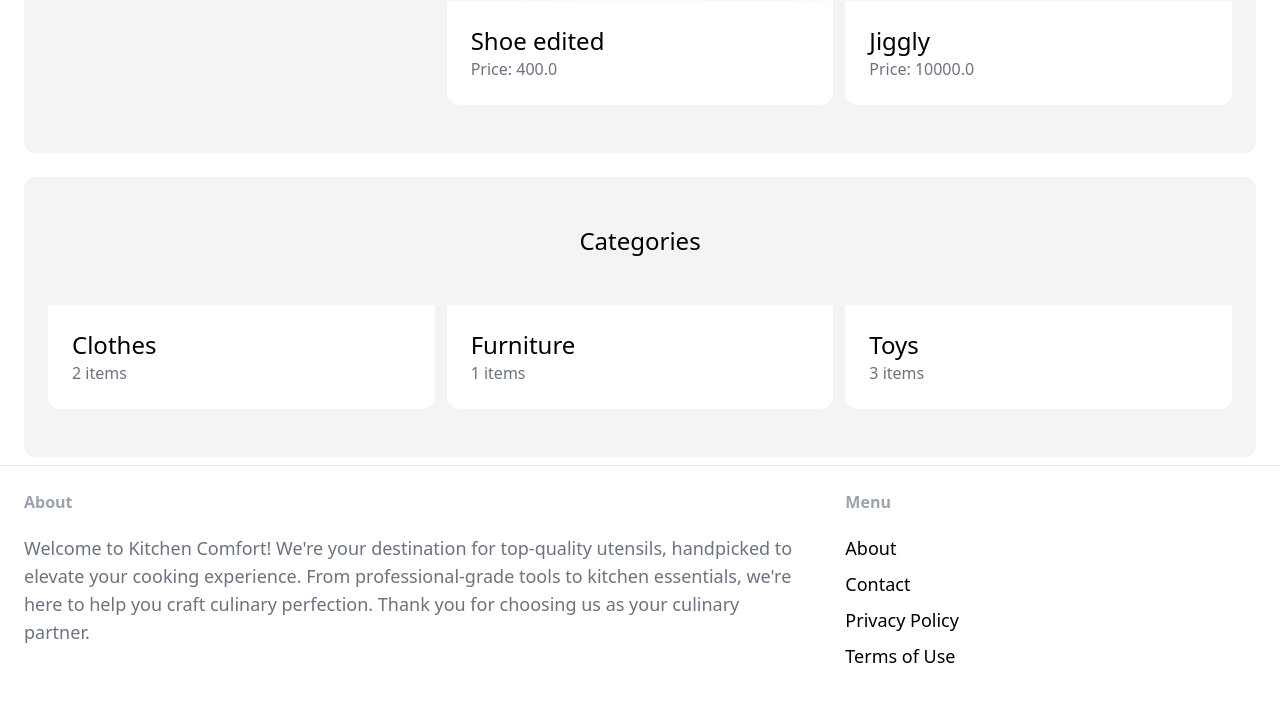
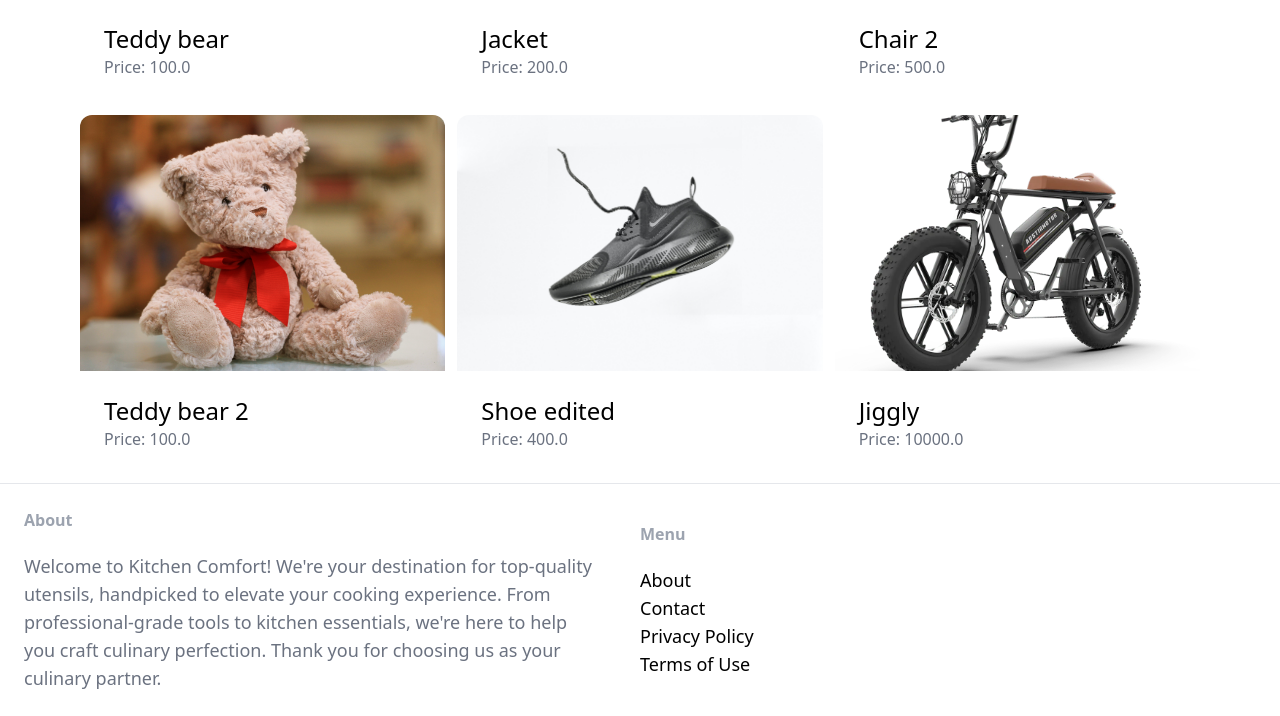
Before and after one commit to mrrmartin01/kitchen_haven, a Django app: page / in a window 1280 px wide. Shown: the part 1241-1957 px from the top of the page. Before the commit the page ends 1904 px from the top, so only its background shows below. Run offline with Django 4.2, Linux system fonts and the light colour scheme; data comes from the database, SQL or seed files in the repository.

Commit message:
footer cleaned

```diff
--- a/core/templates/core/base.html
+++ b/core/templates/core/base.html
@@ -46,42 +46,42 @@
         id="menu"
         class="w-full block flex-grow lg:flex lg:items-center lg:absolute lg:right-10 lg:w-auto hidden lg:block pt-6 lg:pt-0"
       >
-        <div class="text-sm lg:flex-grow">
+        <div class="text-sm lg:flex-grow font-bold lg:text-lg lg:font-semibold">
           <a
             href="{% url 'item:new' %}"
-            class="block mt-4 lg:inline-block lg:mt-0 text-teal-200 hover:underline lg:text-lg lg:font-semibold mr-4"
+            class="block mt-4 lg:inline-block lg:mt-0 hover:text-gray-500 hover:underline mr-4"
           >
             New item
           </a>
           <a
             href="{% url 'item:items' %}"
-            class="block mt-4 lg:inline-block lg:mt-0 text-teal-200 hover:underline lg:text-lg lg:font-semibold mr-4"
+            class="block mt-4 lg:inline-block lg:mt-0 hover:text-gray-500 hover:underline mr-4"
           >
             Browse
           </a>
           {% if request.user.is_authenticated %}
           <a
             href="{% url 'conversation:inbox' %}"
-            class="block mt-4 lg:inline-block lg:mt-0 text-teal-200 hover:underline lg:text-lg lg:font-semibold mr-4"
+            class="block mt-4 lg:inline-block lg:mt-0 hover:text-gray-500 hover:underline mr-4"
           >
             Inbox
           </a>
           <a
             href="{% url 'dashboard:index' %}"
-            class="block mt-4 lg:inline-block lg:mt-0 text-teal-200 hover:underline lg:text-lg lg:font-semibold"
+            class="block mt-4 lg:inline-block lg:mt-0 hover:text-gray-500 hover:underline"
           >
             Dashboard
           </a>
           {% else %}
           <a
             href="{% url 'core:signup' %}"
-            class="block mt-4 lg:inline-block lg:mt-0 text-teal-200 hover:underline lg:text-lg lg:font-semibold mr-4"
+            class="block mt-4 lg:inline-block lg:mt-0 hover:text-gray-500 hover:underline mr-4"
           >
             Sign up
           </a>
           <a
             href="{% url 'core:login' %}"
-            class="block mt-4 lg:inline-block lg:mt-0 text-teal-200 hover:underline lg:text-lg lg:font-semibold"
+            class="block mt-4 lg:inline-block lg:mt-0 hover:text-gray-500 hover:underline"
           >
             Log in
           </a>
@@ -90,10 +90,12 @@
       </div>
     </nav>
 
-    <div class="px-6 py-2 mt-16">{% block content %} {% endblock %}</div>
+    <div class="lg:px-20 px-6 py-2 mt-16">
+      {% block content %} {% endblock %}
+    </div>
 
-    <footer class="py-6 px-6 flex justify-between border-t">
-      <div class="w-2/3 pr-10">
+    <footer class="py-6 px-6 flex flex-col lg:flex-row justify-between items-center border-t">
+        <div class="w-full lg:w-1/2 pr-10 mb-6 lg:mb-0">
             <h3 class="mb-2 lg:mb-5 font-semibold text-gray-400">About</h3>
 
             <p class="text-md lg:text-lg text-gray-500">
@@ -105,10 +107,10 @@
             </p>
         </div>
 
-      <div class="w-1/3">
+        <div class="w-full lg:w-1/2">
             <h3 class="mb-2 lg:mb-5 font-semibold text-gray-400">Menu</h3>
 
-        <ul class="lg:space-y-2">
+            <ul class="">
                 <li>
                     <a
                         href="#"
@@ -141,6 +143,7 @@
         </div>
     </footer>
 
+
     <script>
       document
         .getElementById("menu-toggle")
--- a/core/templates/core/index.html
+++ b/core/templates/core/index.html
@@ -1,17 +1,34 @@
-{% extends 'core/base.html' %}
+{% extends 'core/base.html' %} {% block title %} Welcome {% endblock %} {% block content %}
+<div
+  class="bg-cover bg-center h-screen text-white py-24 px-10 object-fill"
+  style="background-image: url('https://source.unsplash.com/1600x900/?kitchen')"
+>
+  <div class="w-full md:w-1/2 bg-black bg-opacity-20 p-5 rounded">
+    <p class="font-bold text-xl md:text-2xl mb-5">
+      Welcome to our Kitchen Comfort!
+    </p>
+    <h2 class="font-bold text-3xl md:text-5xl mb-10">
+      High Quality Utensils for Your Kitchen
+    </h2>
+    <p class="text-lg md:text-2xl">
+      Explore our collection of high quality utensils and improve your cooking
+      experience. High quality, durable, and perfect for every kitchen.
+    </p>
+    <button class="mt-10 py-2 px-4 bg-yellow-500 text-black rounded-full">
+      <a href="{% url 'item:items' %}">Shop Now</a>
+    </button>
+  </div>
+</div>
 
-{% block title %}Welcome{% endblock %}
+<div class="mt-6">
+  <h2 class="mb-12 text-3xl lg:text-4xl italic text-center font-serif font-bold">Newest Items</h2>
 
-{% block content %}
-    <div class="mt-6 px-6 py-12 bg-gray-100 rounded-xl">
-        <h2 class="mb-12 text-2xl text-center">Newest Items</h2>
-
-        <div class="grid grid-cols-3 gap-3">
+  <div class="grid grid-cols-1 md:grid-cols-3 gap-3">
     {% for item in items %}
-                <div>
-                    <a href="{% url 'item:detail' item.id %}">
-                        <div>
-                            <img src="{{ item.image.url }}" class="rounded-t-xl">
+        <div class="flex flex-col">
+            <a href="{% url 'item:detail' item.id %}" class="h-full">
+                <div class="w-full h-64 overflow-hidden rounded-t-xl">
+                    <img src="{{ item.image.url }}" class="w-full h-full object-cover" />
                 </div>
 
                 <div class="p-6 bg-white rounded-b-xl">
@@ -22,22 +39,7 @@
         </div>
     {% endfor %}
 </div>
-    </div>
 
-    <div class="mt-6 px-6 py-12 bg-gray-100 rounded-xl">
-        <h2 class="mb-12 text-2xl text-center">Categories</h2>
 
-        <div class="grid grid-cols-3 gap-3">
-            {% for category in categories %}
-                <div>
-                    <a href="#">
-                        <div class="p-6 bg-white rounded-b-xl">
-                            <h2 class="text-2xl">{{ category.name }}</h2>
-                            <p class="text-gray-500">{{ category.items.count }} items </p>
-                        </div>
-                    </a>
-                </div>
-            {% endfor %}
-        </div>
 </div>
 {% endblock %}
```
Lines whose indentation alone changed are shown as unchanged.
